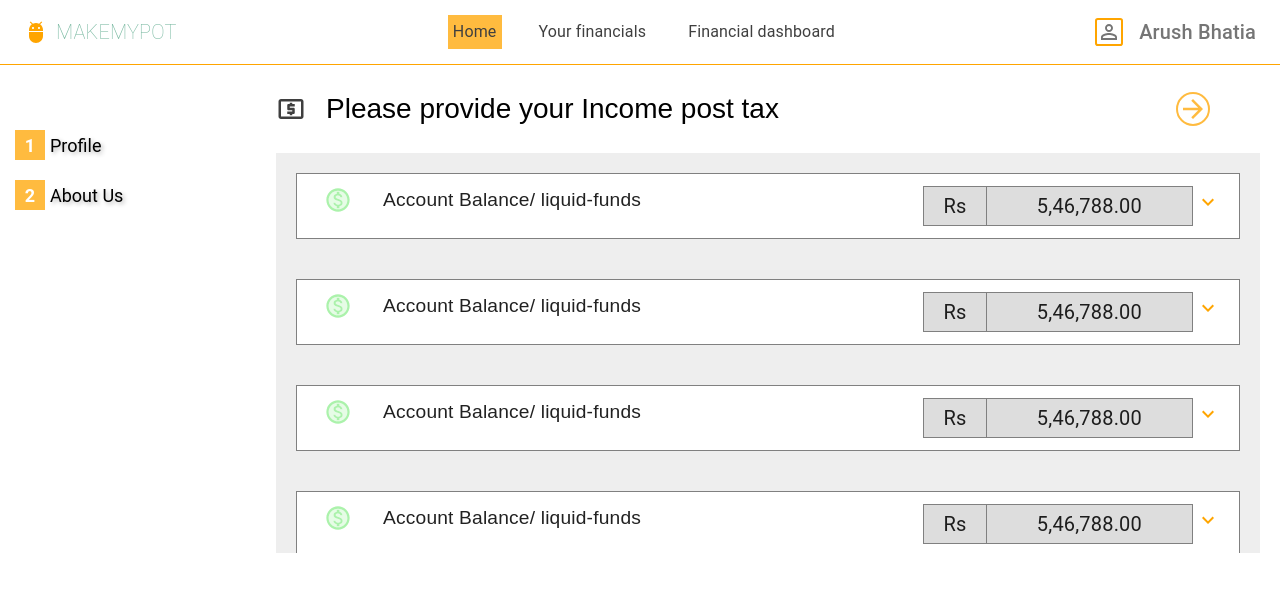
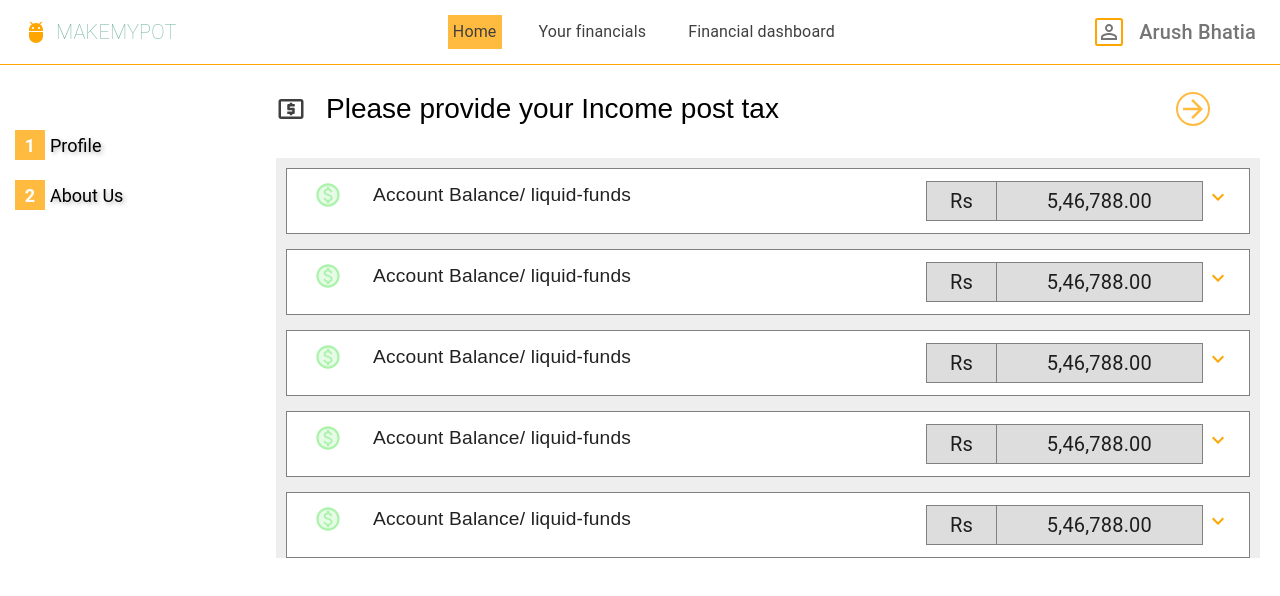
Before and after one commit to antas123/makeMyPot, a React (Vite) app in the folder make_my_pot/: page /yourFinancials in a window 1280 px wide. Shown: the top 596 px of the page. Built offline with nearby package versions, Linux system fonts and the light colour scheme.

Commit message:
refactoring design 1

```diff
--- a/make_my_pot/src/components/Accordion.jsx
+++ b/make_my_pot/src/components/Accordion.jsx
@@ -25,7 +25,7 @@ export default function ControlledAccordions() {
   };
 
   return (
-    <div style={{ padding: "20px" }}>
+    <div style={{ padding: "10px", paddingBottom: "5px" }}>
       <Accordion
         expanded={expanded === "panel1"}
         onChange={handleChange("panel1")}
@@ -269,20 +269,8 @@ export default function ControlledAccordions() {
                   }}
                 >
                   <TextCell />
-                  <Typography
-                    sx={{
-                      flex: 1,
-                      fontSize: "20px",
-                      fontFamily: "sans-serif",
-                      fontWeight: "lighter",
-                      marginLeft: "20px",
-                      border: "1px solid black", // Add margin if needed
-                    }}
-                  >
-                    <div style={{ padding: "5px", textAlign: "center" }}>
-                      table 2
-                    </div>
-                  </Typography>
+                  <AmountTable />
+                  <TextCell />
                 </div>
               </Grid>
               <Grid item md={4}>
--- a/make_my_pot/src/scenes/yourFinancial/YourFinancials.jsx
+++ b/make_my_pot/src/scenes/yourFinancial/YourFinancials.jsx
@@ -11,6 +11,8 @@ const YourFinancials = () => {
           backgroundColor: "#EEEEEE",
           height: "400px",
           overflow: "auto",
+          marginTop: "5px",
+          marginBottom: "5px",
         }}
       >
         <ControlledAccordions />
```
